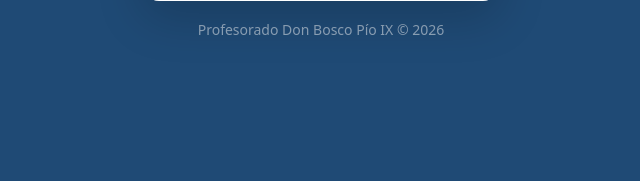
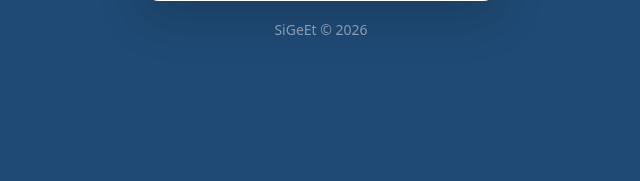
Before and after one commit to lucianonahuelrusso1991/SIGEET, a Django app: page /accounts/login/ in a window 1280 px wide. Shown: the part 619-800 px from the top of the page, without its empty margins (319-959 px from the left). Run offline with Django 5.2, Linux system fonts and the light colour scheme.

Commit message:
Actualizacion: Derechos de autor SiGeEt

```diff
--- a/gestion/templates/registration/login.html
+++ b/gestion/templates/registration/login.html
@@ -42,7 +42,7 @@
                     </form>
                 </div>
             </div>
-            <p class="text-center mt-3 text-white-50"><small>Profesorado Don Bosco Pío IX &copy; 2026</small></p>
+            <p class="text-center mt-3 text-white-50"><small>SiGeEt &copy; 2026</small></p>
         </div>
     </div>
 </div>
```
